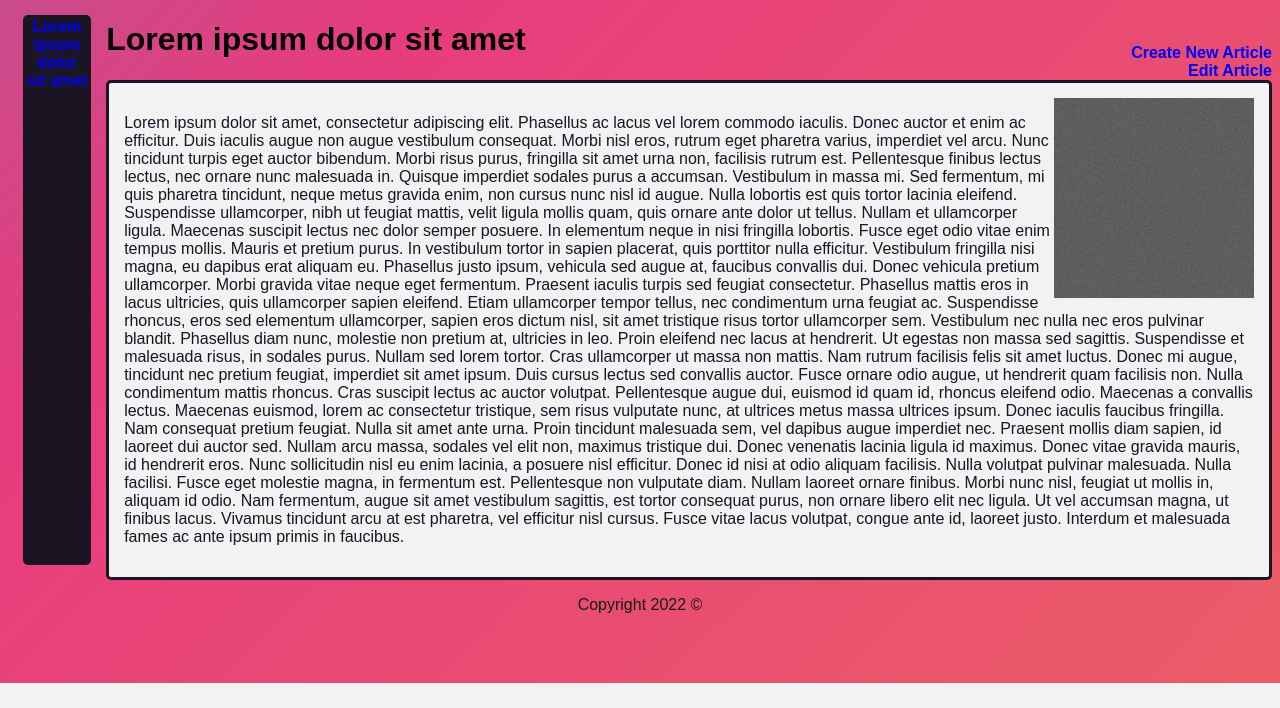
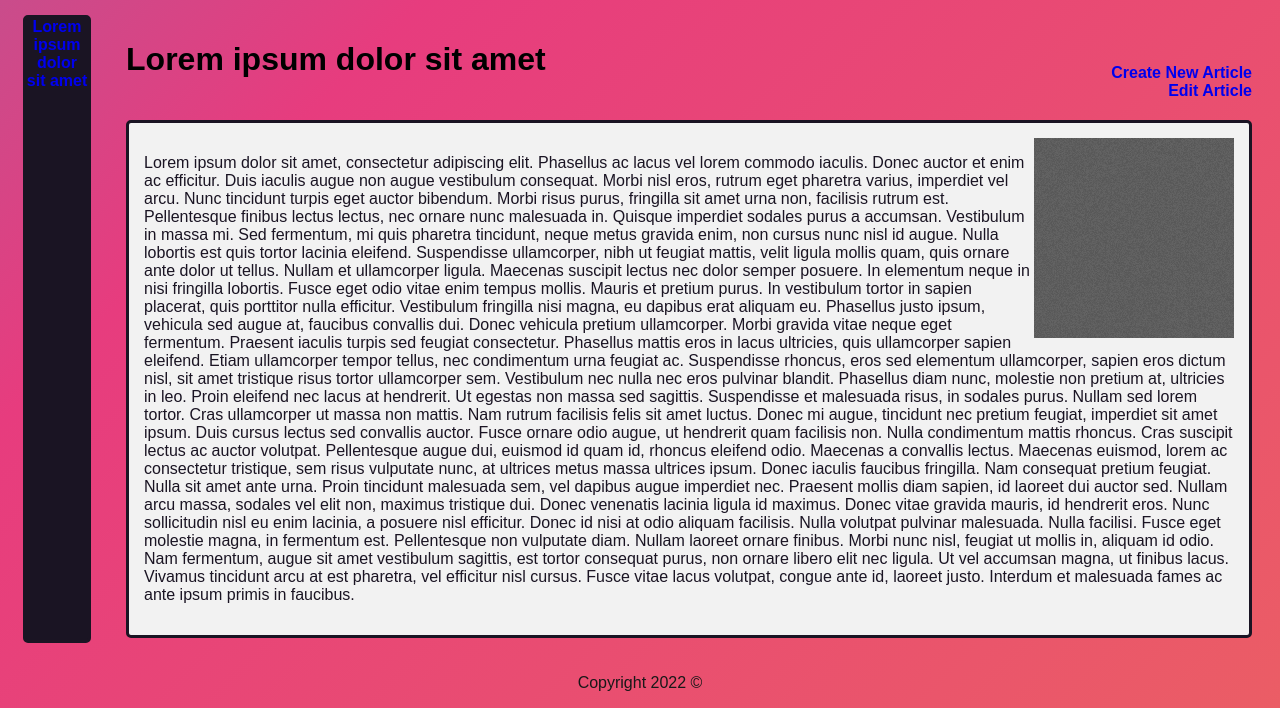
Before and after one commit to noontrust/project-3, a PHP site: the page made by wiki.php in a window 1280 px wide. Shown: the part 133-841 px from the top of the page. Before the commit the page ends 816 px from the top, so only its background shows below. Run offline with PHP 8.4, Linux system fonts and the light colour scheme; data comes from the database, SQL or seed files in the repository.

Commit message:
Update style.css
tweaked css

```diff
--- a/style.css
+++ b/style.css
@@ -63,10 +63,13 @@ body {
     border-color: #1A1423;
     color: #1A1423;
     padding: 15px;
+    margin: 20;
 }
 .articleTitle {
     display: flex;
     justify-content: space-between;
+    margin: 20;
+    margin-bottom: 0;
 }
 .articleDivs {
     display: flex;
```
